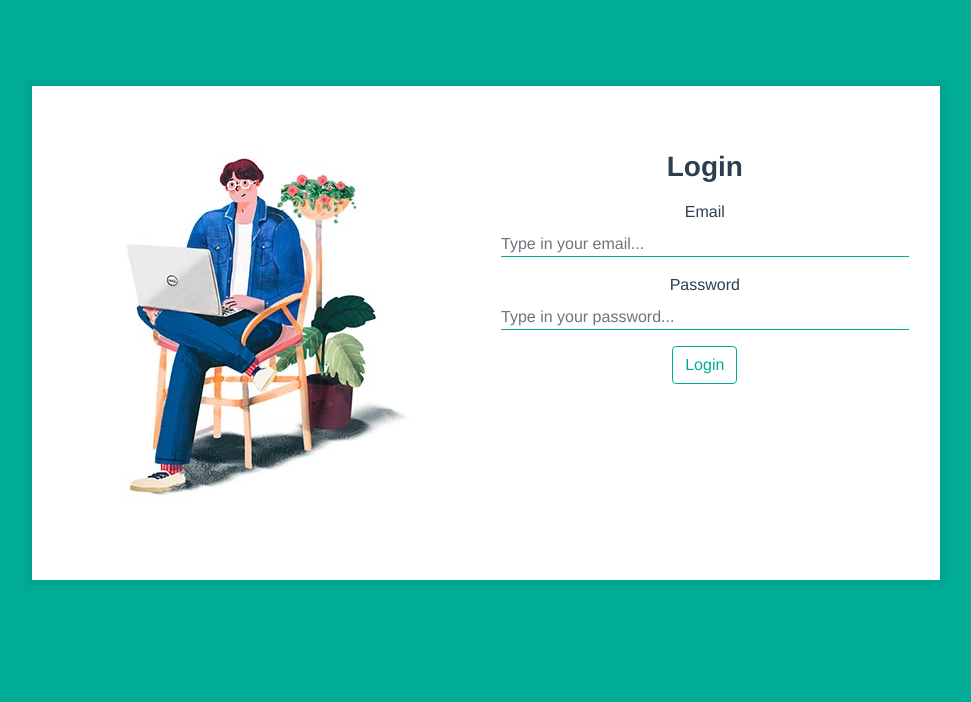
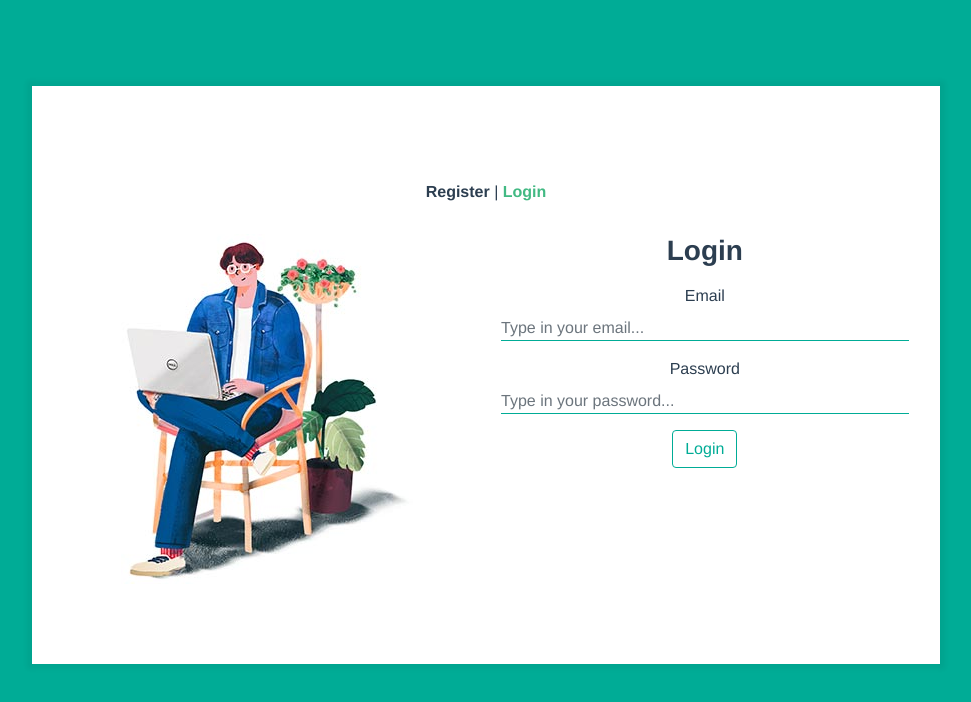
Before and after one commit to rmt-07-glasgow-fox/e-commerce-customer, a Vue app: page /login in a window 1280 px wide. Shown: the top 702 px of the page, without its empty margins (154-1125 px from the left). Built offline with nearby package versions, Linux system fonts and the light colour scheme.

Commit message:
creating login forms

```diff
--- a/src/components/LoginForm.vue
+++ b/src/components/LoginForm.vue
@@ -1,30 +1,53 @@
 <template>
     <div class='container'>
         <div class='row content'>
+            <div class='container'>
+                <div id="nav">
+                  <router-link to="/register"> Register </router-link> |
+                  <router-link to="/login"> Login </router-link>
+                </div>
+            </div>
             <div class='col-md-6 mb-3'>
                 <img src='../assets/images/signin-image.jpg' class='img-fluid' alt='image'>
             </div>
             <div class="col-md-6">
                 <h3 class='signin-text mb-3'> Login </h3>
-                <form>
+                <form @submit.prevent='login'>
                     <div class="form-group">
                         <label for="formGroupExampleInput">Email</label>
-                        <input type="email" class='form-control' id="formGroupExampleInput" placeholder="Type in your email...">
+                        <input type="email" class='form-control' id="formGroupExampleInput" placeholder="Type in your email..." v-model='email'>
                     </div>
                     <div class="form-group">
                         <label for="formGroupExampleInput2">Password</label>
-                        <input type="password" class='form-control' id="formGroupExampleInput2" placeholder="Type in your password...">
+                        <input type="password" class='form-control' id="formGroupExampleInput2" placeholder="Type in your password..." v-model='password'>
                     </div>
                     <button class='btn btn-class'>Login</button>
                 </form>
-            </div>
+        </div>
         </div>
     </div>
 </template>
 
 <script>
+import { mapState } from 'vuex'
 export default {
-  name: 'LoginForm'
+  name: 'LoginForm',
+  data () {
+    return {
+      email: '',
+      password: ''
+    }
+  },
+  methods: {
+    login () {
+      const payload = {
+        email: this.email,
+        password: this.password
+      }
+      this.$store.dispatch('login', payload)
+    }
+  },
+  computed: mapState(['errors'])
 }
 </script>
 
```
